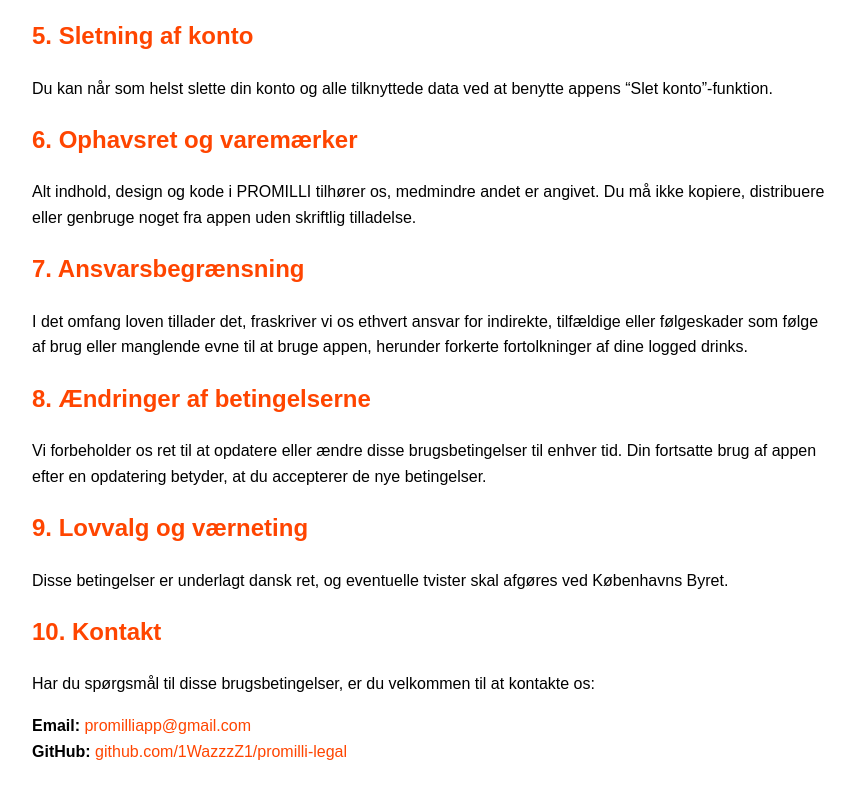
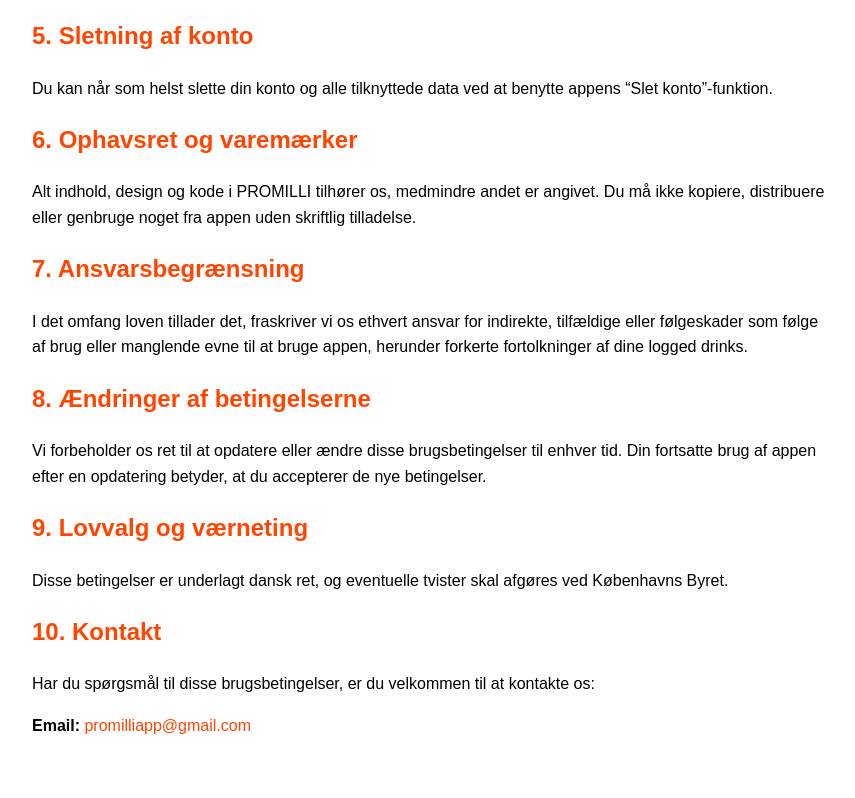
Before and after one commit to promilliapp/promilli-legal, a plain HTML site: page docs/terms-of-service.html in a window 1280 px wide. Shown: the part 860-1658 px from the top of the page, without its empty margins (208-1063 px from the left). Drawn offline with Linux system fonts and the light colour scheme.

Commit message:
Update terms-of-service.html

```diff
--- a/docs/terms-of-service.html
+++ b/docs/terms-of-service.html
@@ -61,6 +61,5 @@
   <h2>10. Kontakt</h2>
   <p>Har du spørgsmål til disse brugsbetingelser, er du velkommen til at kontakte os:</p>
   <p><strong>Email:</strong> <a href="mailto:promilliapp@gmail.com">promilliapp@gmail.com</a><br>
-     <strong>GitHub:</strong> <a href="https://github.com/1WazzzZ1/promilli-legal" target="_blank">github.com/1WazzzZ1/promilli-legal</a></p>
 </body>
 </html>
```
